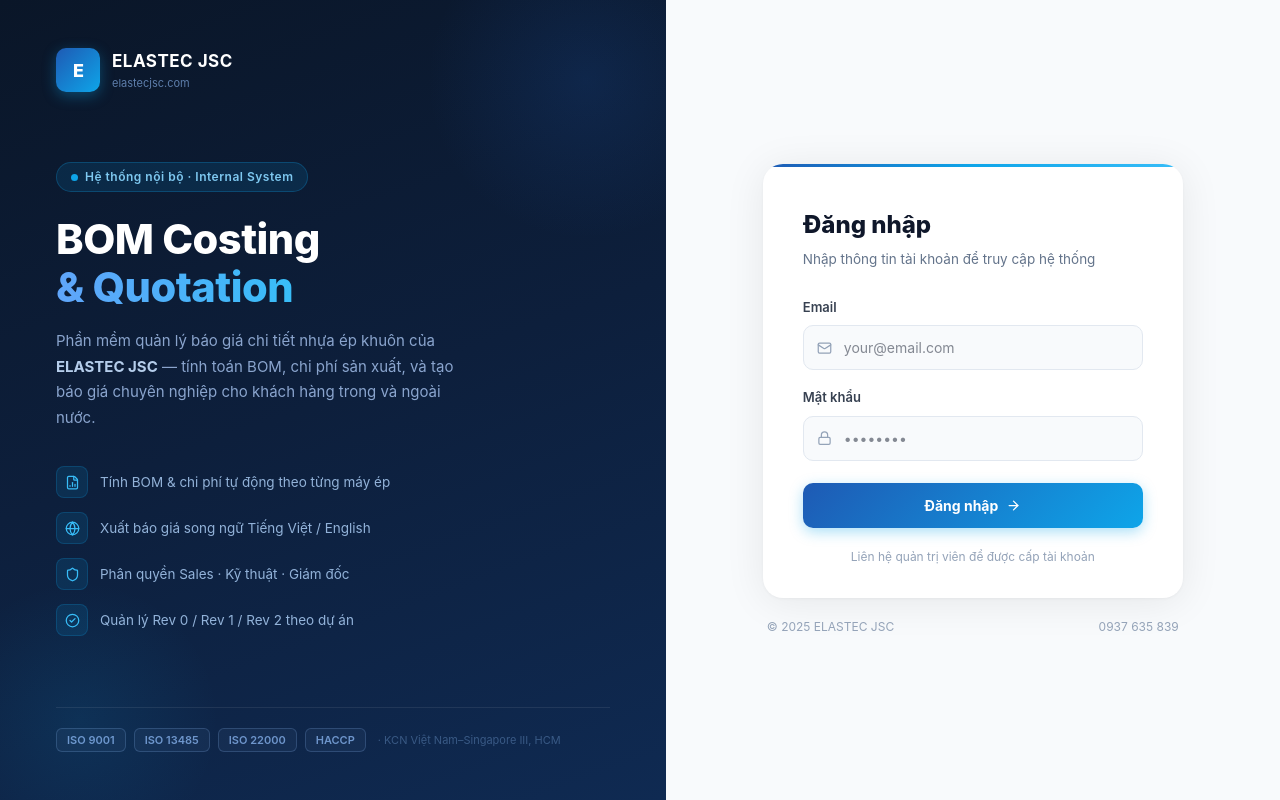
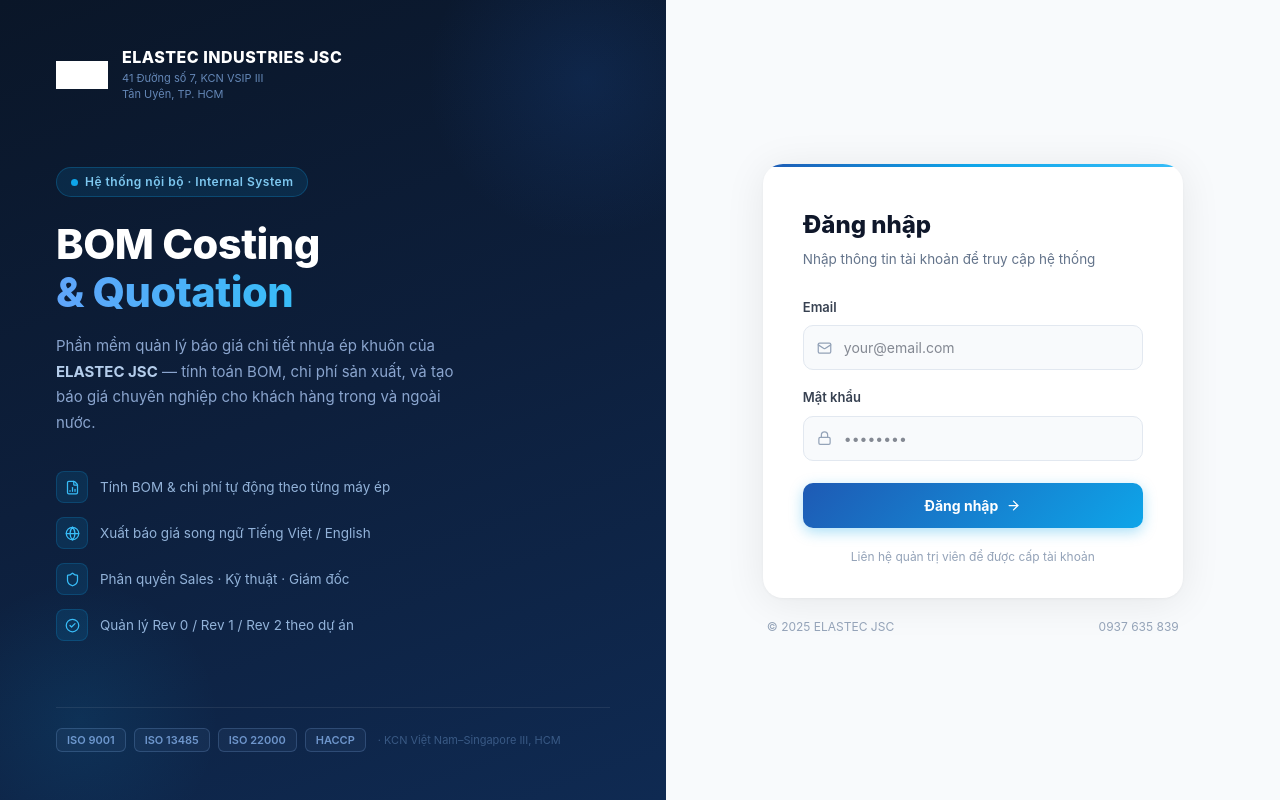
Before and after one commit to nguyenhungdoo/bomcosting, a Next.js app: page /login in a window 1280 px wide. Built offline with nearby package versions, Linux system fonts and the light colour scheme.

Commit message:
feat: add Elastec logo + full company name and address on login page

```diff
--- a/app/login/page.tsx
+++ b/app/login/page.tsx
@@ -63,17 +63,19 @@
 
         {/* Logo */}
         <div style={{ position: 'relative' }}>
-          <div style={{ display: 'flex', alignItems: 'center', gap: '12px', marginBottom: '0' }}>
-            <div style={{
-              width: '44px', height: '44px', borderRadius: '10px',
-              background: 'linear-gradient(135deg, #1e5ab4, #0ea5e9)',
-              display: 'flex', alignItems: 'center', justifyContent: 'center',
-              boxShadow: '0 4px 14px rgba(14,165,233,0.35)',
-              fontWeight: 800, color: 'white', fontSize: '18px', letterSpacing: '-1px',
-            }}>E</div>
+          <div style={{ display: 'flex', alignItems: 'center', gap: '14px' }}>
+            <img
+              src="/elastec-logo.png.jpeg"
+              alt="ELASTEC"
+              style={{ width: '52px', height: '52px', objectFit: 'contain', filter: 'brightness(0) invert(1)' }}
+            />
             <div>
-              <div style={{ color: 'white', fontWeight: 700, fontSize: '17px', letterSpacing: '0.5px' }}>ELASTEC JSC</div>
-              <div style={{ color: 'rgba(148,194,255,0.6)', fontSize: '11px', marginTop: '1px' }}>elastecjsc.com</div>
+              <div style={{ color: 'white', fontWeight: 800, fontSize: '16px', letterSpacing: '0.5px', lineHeight: 1.2 }}>
+                ELASTEC INDUSTRIES JSC
+              </div>
+              <div style={{ color: 'rgba(148,194,255,0.65)', fontSize: '11px', marginTop: '4px', lineHeight: 1.4 }}>
+                41 Đường số 7, KCN VSIP III<br />Tân Uyên, TP. HCM
+              </div>
             </div>
           </div>
         </div>
```
Also changed, not shown: public/elastec-logo.png.jpeg (added).
